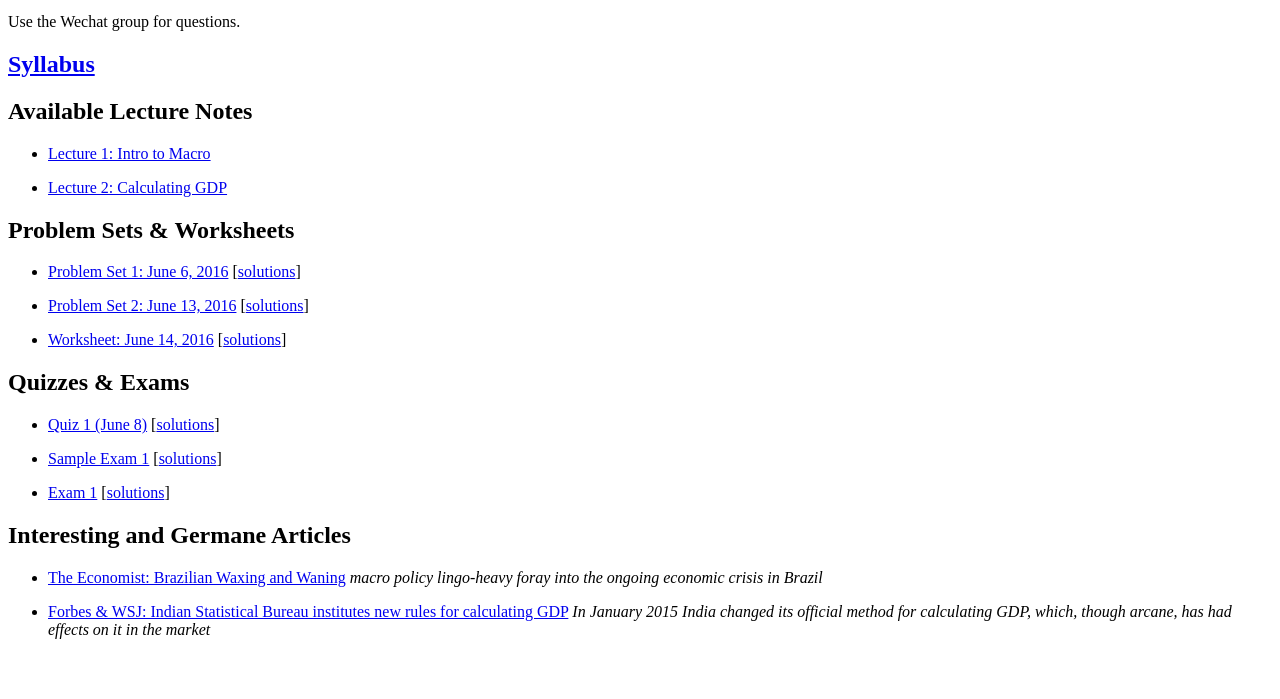
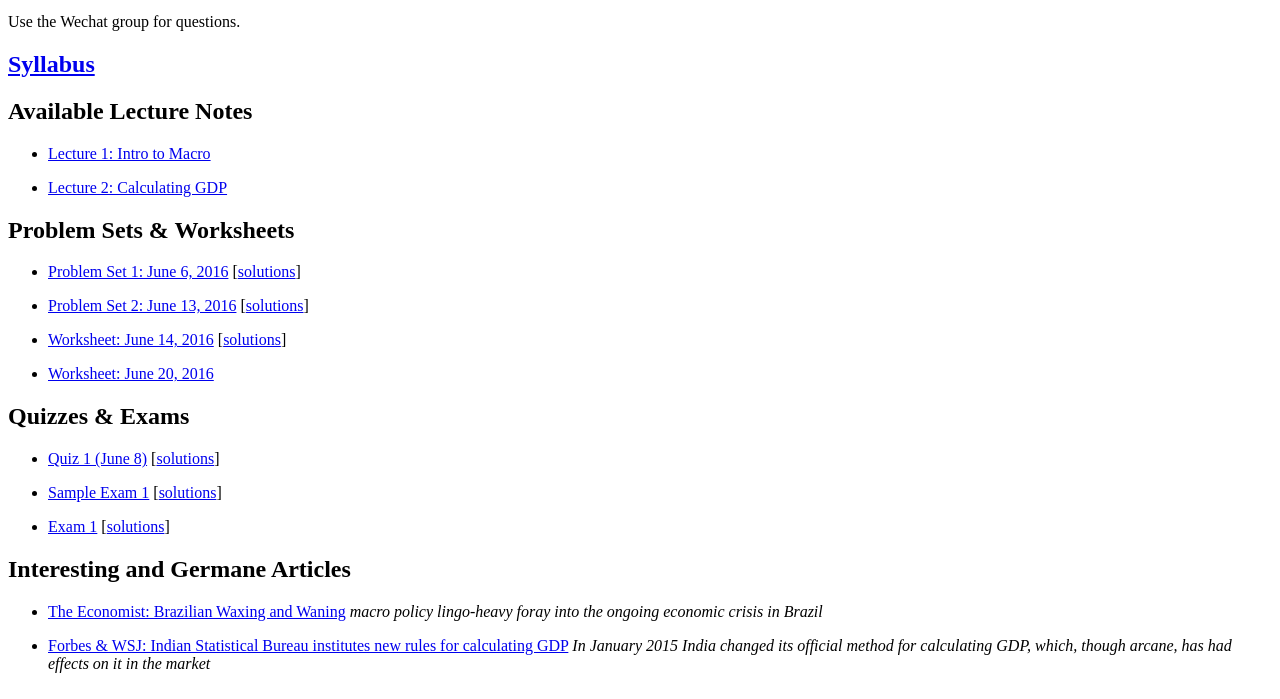
Before and after one commit to MichaelChirico/MichaelChirico.github.io, a plain HTML site: page xian/macro/course_page.html in a window 1280 px wide. Shown: the part 101-800 px from the top of the page. Drawn offline with Linux system fonts and the light colour scheme.

Commit message:
adding macro worksheet

```diff
--- a/xian/macro/course_page.html
+++ b/xian/macro/course_page.html
@@ -24,6 +24,7 @@
 <li><p><a href="hw_01.pdf">Problem Set 1: June 6, 2016</a> [<a href="hw_01_sol.pdf">solutions</a>]</p></li>
 <li><p><a href="hw_02.pdf">Problem Set 2: June 13, 2016</a> [<a href="hw_02_sol.pdf">solutions</a>]</p></li>
 <li><p><a href="worksheet_0614.pdf">Worksheet: June 14, 2016</a> [<a href="worksheet_0614_sol.pdf">solutions</a>]</p></li>
+<li><p><a href="worksheet_0620.pdf">Worksheet: June 20, 2016</a></p></li>
 </ul>
 <h2 id="quizzes-exams">Quizzes &amp; Exams</h2>
 <ul>
```
Also changed, not shown: 2 other files.
